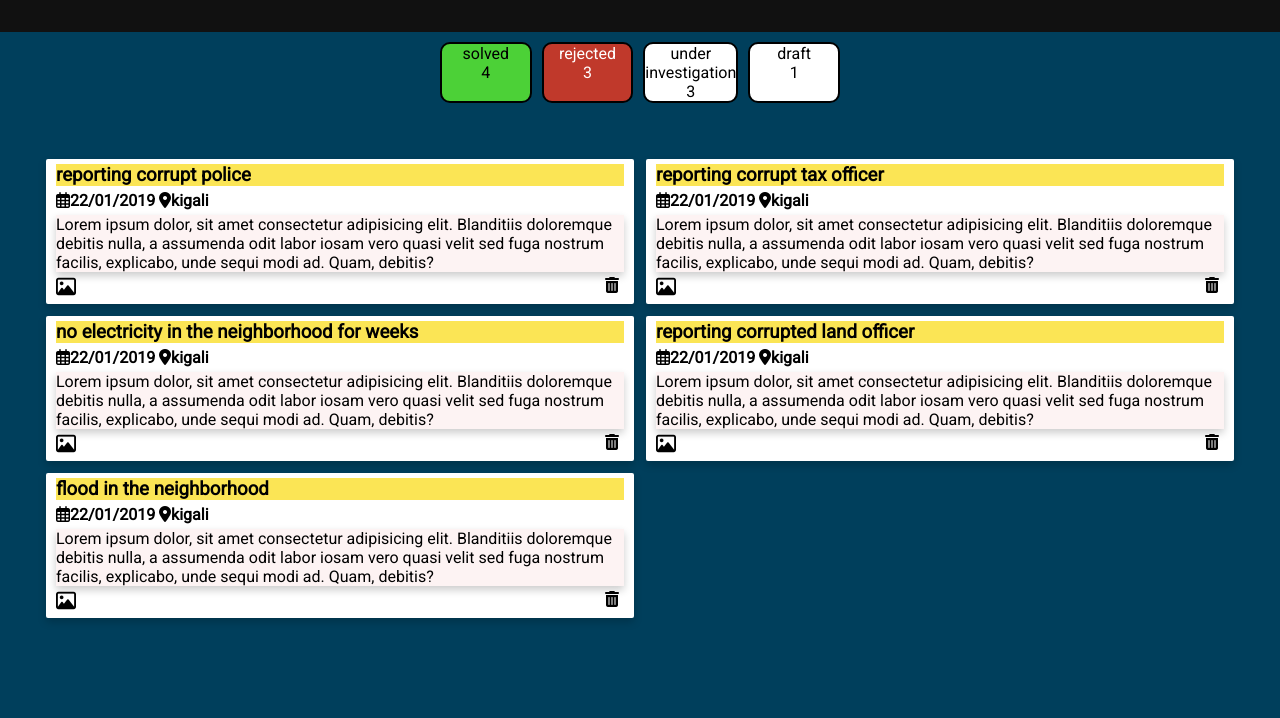
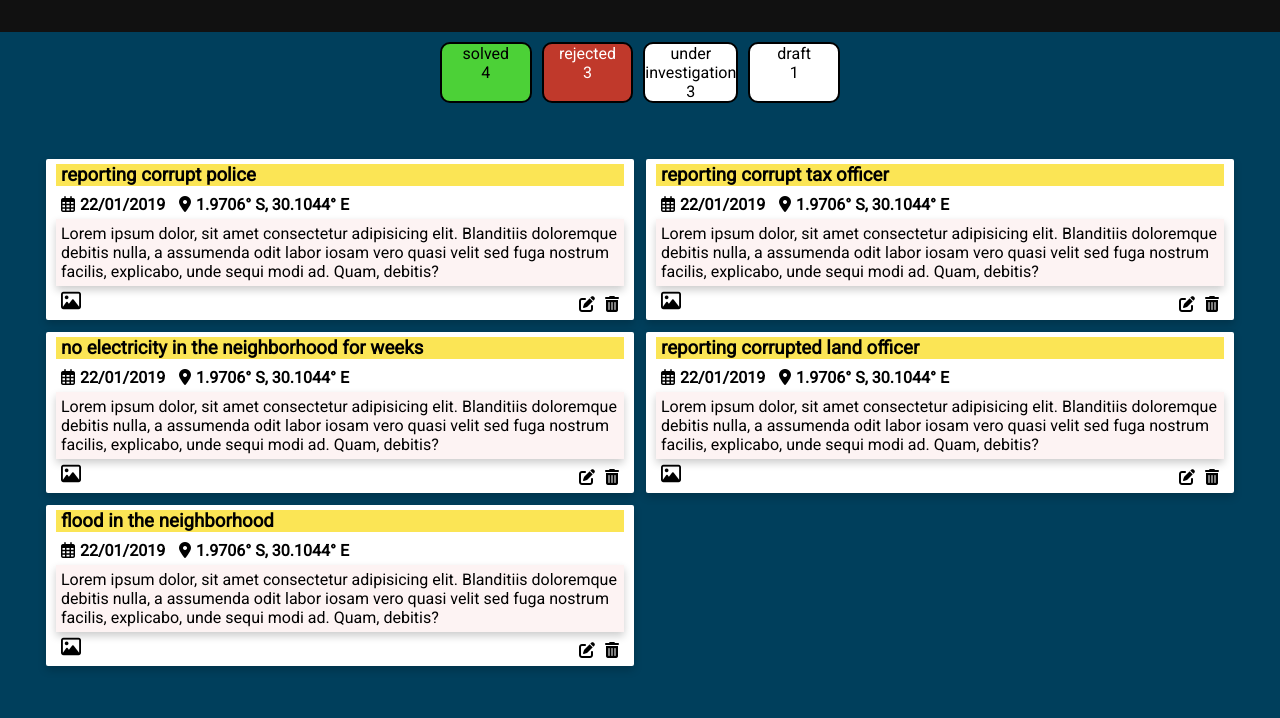
Before and after one commit to willyserge/broadcaster, a website: page UI/userProfile.html in a window 1280 px wide. Shown: the part 82-800 px from the top of the page. Drawn offline with Linux system fonts and the light colour scheme.

Commit message:
add comment edit icon

```diff
--- a/UI/css/userProfile.css
+++ b/UI/css/userProfile.css
@@ -91,30 +91,33 @@ html,body {
     padding-bottom: 8px;
     padding-left: 10px;
     padding-right: 10px;
-    transition: all 1s;
+
 }
 
-.incident:hover{
-    transform: scale(1.05);
-}
+
 .incident span{
     cursor: pointer;
     font-weight: bold;
+    padding: 0px 5px;
 }
 .incident p{
     margin: 5px 0px;
+    padding: 5px;
     background: #fdf3f3;
     box-shadow: 0 4px 8px 0 rgba(0,0,0,0.2);
     cursor: context-menu;
 }
 .incident h3{
     background-color: #fbe555;
+    padding-left: 5px;
     color: black;
     margin: 5px 0px;
     cursor: context-menu;
 }
 .incident i{
     cursor: pointer;
+    padding-left: 5px;
+    padding-top: 5px;
 }
 
 select{
--- a/UI/userProfile.html
+++ b/UI/userProfile.html
@@ -54,7 +54,7 @@
             <h3>reporting corrupt police</h3>
 
             <i class="far fa-calendar-alt"></i><span>22/01/2019</span>
-            <i class="fas fa-map-marker-alt"></i><span>kigali</span>
+            <i class="fas fa-map-marker-alt"></i><span>1.9706° S, 30.1044° E</span>
 
             <p>
               Lorem ipsum dolor, sit amet consectetur adipisicing elit.
@@ -63,16 +63,14 @@
               modi ad. Quam, debitis?
             </p>
             <i class="far fa-image fa-lg"></i>
-            <i
-              style="float: right; margin-right: 5px"
-              class="fas fa-trash-alt"
-            ></i>
+             <i style="float: right; margin-right: 5px" class="fas fa-trash-alt" ></i>
+            <i class="fas fa-edit" style="float: right; margin-right: 5px"></i>
           </div>
           <div class="incident">
             <h3>reporting corrupt tax officer</h3>
 
             <i class="far fa-calendar-alt"></i><span>22/01/2019</span>
-            <i class="fas fa-map-marker-alt"></i><span>kigali</span>
+            <i class="fas fa-map-marker-alt"></i><span>1.9706° S, 30.1044° E</span>
 
             <p>
               Lorem ipsum dolor, sit amet consectetur adipisicing elit.
@@ -81,16 +79,14 @@
               modi ad. Quam, debitis?
             </p>
             <i class="far fa-image fa-lg"></i>
-            <i
-              style="float: right; margin-right: 5px"
-              class="fas fa-trash-alt"
-            ></i>
+             <i style="float: right; margin-right: 5px" class="fas fa-trash-alt" ></i>
+            <i class="fas fa-edit" style="float: right; margin-right: 5px"></i>
           </div>
           <div class="incident">
             <h3>no electricity in the neighborhood for weeks</h3>
 
             <i class="far fa-calendar-alt"></i><span>22/01/2019</span>
-            <i class="fas fa-map-marker-alt"></i><span>kigali</span>
+            <i class="fas fa-map-marker-alt"></i><span>1.9706° S, 30.1044° E</span>
 
             <p>
               Lorem ipsum dolor, sit amet consectetur adipisicing elit.
@@ -99,17 +95,15 @@
               modi ad. Quam, debitis?
             </p>
             <i class="far fa-image fa-lg"></i>
-            <i
-              style="float: right; margin-right: 5px"
-              class="fas fa-trash-alt"
-            ></i>
+             <i style="float: right; margin-right: 5px" class="fas fa-trash-alt" ></i>
+            <i class="fas fa-edit" style="float: right; margin-right: 5px"></i>
           </div>
 
           <div class="incident">
             <h3>reporting corrupted land officer</h3>
 
             <i class="far fa-calendar-alt"></i><span>22/01/2019</span>
-            <i class="fas fa-map-marker-alt"></i><span>kigali</span>
+            <i class="fas fa-map-marker-alt"></i><span>1.9706° S, 30.1044° E</span>
 
             <p>
               Lorem ipsum dolor, sit amet consectetur adipisicing elit.
@@ -118,17 +112,15 @@
               modi ad. Quam, debitis?
             </p>
             <i class="far fa-image fa-lg"></i>
-            <i
-              style="float: right; margin-right: 5px"
-              class="fas fa-trash-alt"
-            ></i>
+             <i style="float: right; margin-right: 5px" class="fas fa-trash-alt" ></i>
+            <i class="fas fa-edit" style="float: right; margin-right: 5px"></i>
           </div>
 
           <div class="incident">
             <h3>flood in the neighborhood</h3>
 
             <i class="far fa-calendar-alt"></i><span>22/01/2019</span>
-            <i class="fas fa-map-marker-alt"></i><span>kigali</span>
+            <i class="fas fa-map-marker-alt"></i><span>1.9706° S, 30.1044° E</span>
 
             <p>
               Lorem ipsum dolor, sit amet consectetur adipisicing elit.
@@ -137,10 +129,9 @@
               modi ad. Quam, debitis?
             </p>
             <i class="far fa-image fa-lg"></i>
-            <i
-              style="float: right; margin-right: 5px"
-              class="fas fa-trash-alt"
-            ></i>
+            <i style="float: right; margin-right: 5px" class="fas fa-trash-alt" ></i>
+            <i class="fas fa-edit" style="float: right; margin-right: 5px"></i>
+
           </div>
         </div>
       </section>
```
